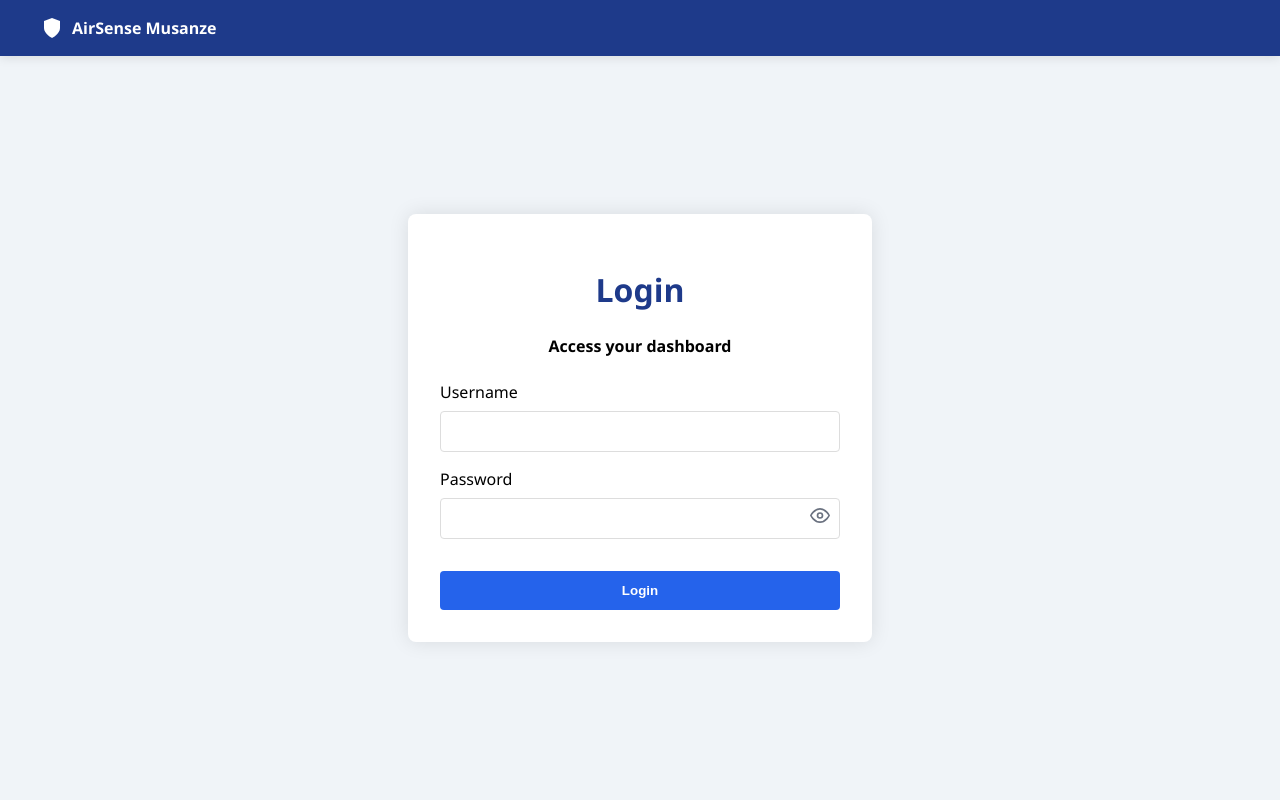
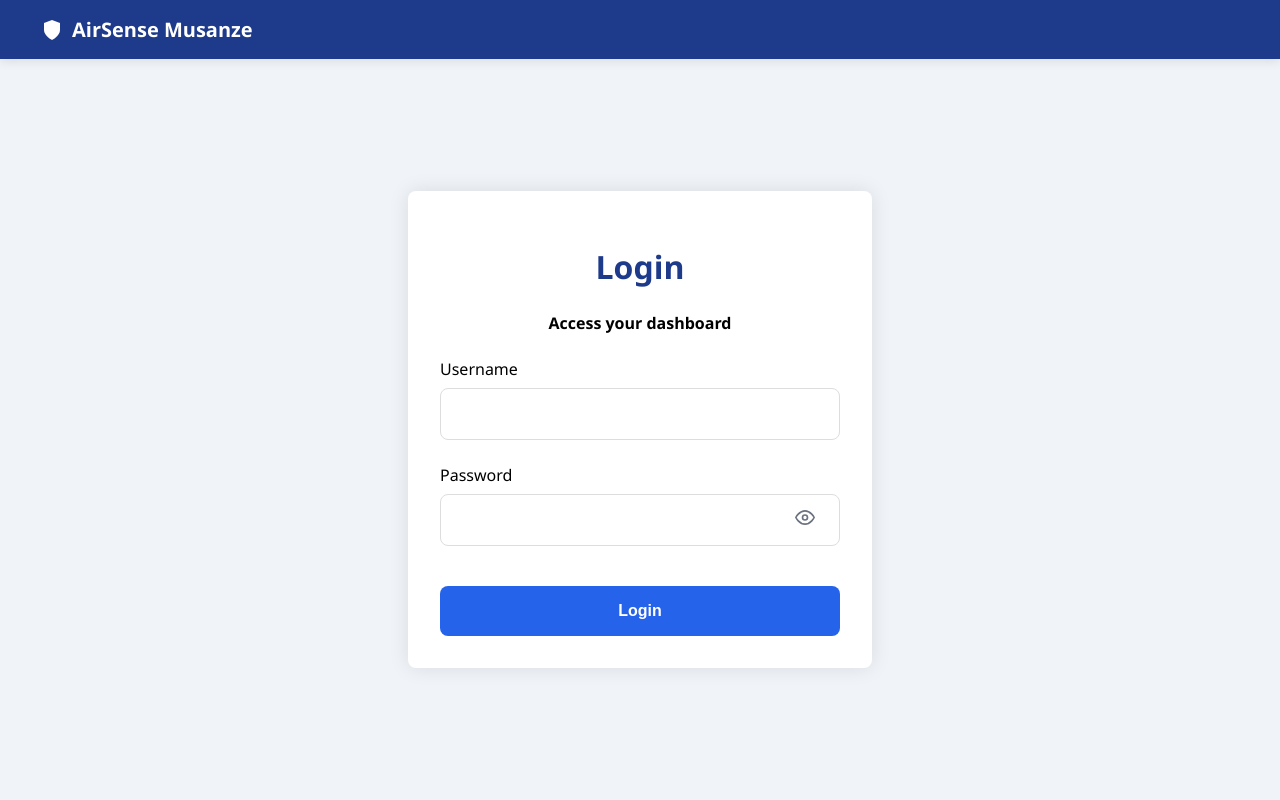
Before and after one commit to Elvis940/migisha-finalYearProject-airsensemusanze, a Django app: page /accounts/login/ in a window 1280 px wide. Run offline with Django 5.2, Linux system fonts and the light colour scheme.

Commit message:
Update login.html

```diff
--- a/templates/accounts/login.html
+++ b/templates/accounts/login.html
@@ -2,7 +2,7 @@
 <html lang="en">
 <head>
     <meta charset="UTF-8">
-    <meta name="viewport" content="width=device-width, initial-scale=1.0">
+    <meta name="viewport" content="width=device-width, initial-scale=1.0, maximum-scale=1.0, user-scalable=no">
     <title>Login - AirSense Musanze</title>
     <style>
         body {
@@ -12,6 +12,7 @@
             display: flex;
             flex-direction: column;
             min-height: 100vh;
+            -webkit-text-size-adjust: 100%;
         }
 
         header {
@@ -19,6 +20,9 @@
             color: white;
             padding: 1rem;
             box-shadow: 0 2px 10px rgba(0, 0, 0, 0.1);
+            position: sticky;
+            top: 0;
+            z-index: 100;
         }
 
         .header-container {
@@ -38,6 +42,7 @@
             font-weight: bold;
             text-decoration: none;
             color: white;
+            font-size: clamp(1rem, 4vw, 1.25rem);
         }
 
         .logo svg {
@@ -60,16 +65,18 @@
             box-shadow: 0 0 20px rgba(0, 0, 0, 0.1);
             width: 100%;
             max-width: 400px;
+            margin: 1rem;
         }
 
         h1 {
             text-align: center;
             color: #1e3a8a;
             margin-bottom: 1.5rem;
+            font-size: clamp(1.5rem, 5vw, 2rem);
         }
 
         .form-group {
-            margin-bottom: 1rem;
+            margin-bottom: 1.5rem;
             position: relative;
         }
 
@@ -77,14 +84,25 @@
             display: block;
             margin-bottom: 0.5rem;
             font-weight: 500;
+            font-size: 1rem;
         }
 
         .form-group input {
             width: 100%;
-            padding: 0.75rem;
+            padding: 1rem;
             border: 1px solid #ddd;
-            border-radius: 0.25rem;
+            border-radius: 0.5rem;
             box-sizing: border-box;
+            font-size: 1rem;
+            appearance: none;
+            -webkit-appearance: none;
+            min-height: 50px;
+        }
+
+        .form-group input:focus {
+            border-color: #2563eb;
+            outline: none;
+            box-shadow: 0 0 0 2px rgba(37, 99, 235, 0.2);
         }
 
         .password-container {
@@ -93,26 +111,36 @@
 
         .toggle-password {
             position: absolute;
-            right: 10px;
+            right: 15px;
             top: 50%;
             transform: translateY(-50%);
             cursor: pointer;
             color: #6b7280;
+            padding: 10px;
+            -webkit-tap-highlight-color: transparent;
+        }
+
+        .toggle-password svg {
+            width: 20px;
+            height: 20px;
         }
 
         .login-btn {
             width: 100%;
-            padding: 0.75rem;
+            padding: 1rem;
             background-color: #2563eb;
             color: white;
             border: none;
-            border-radius: 0.25rem;
+            border-radius: 0.5rem;
             font-weight: 600;
             cursor: pointer;
             margin-top: 1rem;
+            font-size: 1rem;
+            -webkit-tap-highlight-color: transparent;
+            transition: background-color 0.2s;
         }
 
-        .login-btn:hover {
+        .login-btn:hover, .login-btn:active {
             background-color: #1d4ed8;
         }
 
@@ -120,22 +148,44 @@
             color: #dc2626;
             margin-top: 1rem;
             text-align: center;
+            font-size: 0.9rem;
         }
+
         .par {
             text-align: center;
             color: #6b7280;
             margin-bottom: 1.5rem;
             font-weight: bold;
             color: black;
+            font-size: clamp(0.9rem, 3vw, 1rem);
         }
 
         @media (max-width: 480px) {
             .login-container {
                 padding: 1.5rem;
+                margin: 0.5rem;
+                border-radius: 0.75rem;
             }
 
             .header-container {
                 padding: 0.5rem;
+            }
+
+            body {
+                padding-bottom: env(safe-area-inset-bottom);
+            }
+
+            .form-group input {
+                padding: 0.9rem;
+            }
+        }
+
+        /* Prevent zoom on iOS < 10 */
+        @media screen and (-webkit-min-device-pixel-ratio:0) {
+            select,
+            textarea,
+            input {
+                font-size: 16px !important;
             }
         }
     </style>
@@ -167,14 +217,14 @@
                 {% csrf_token %}
                 <div class="form-group">
                     <label for="username">Username</label>
-                    <input type="text" id="username" name="username" required>
+                    <input type="text" id="username" name="username" required autocomplete="username">
                 </div>
 
                 <div class="form-group">
                     <label for="password">Password</label>
                     <div class="password-container">
-                        <input type="password" id="password" name="password" required>
-                        <span class="toggle-password" onclick="togglePasswordVisibility()">
+                        <input type="password" id="password" name="password" required autocomplete="current-password">
+                        <span class="toggle-password" onclick="togglePasswordVisibility()" role="button" tabindex="0">
                             <svg xmlns="http://www.w3.org/2000/svg" width="20" height="20" viewBox="0 0 24 24" fill="none" stroke="currentColor" stroke-width="2" stroke-linecap="round" stroke-linejoin="round">
                                 <path d="M1 12s4-8 11-8 11 8 11 8-4 8-11 8-11-8-11-8z"></path>
                                 <circle cx="12" cy="12" r="3"></circle>
@@ -201,6 +251,21 @@
                 eyeIcon.innerHTML = '<path d="M1 12s4-8 11-8 11 8 11 8-4 8-11 8-11-8-11-8z"></path><circle cx="12" cy="12" r="3"></circle>';
             }
         }
+
+        // Make the password toggle work on touch devices
+        document.querySelector('.toggle-password').addEventListener('touchstart', function(e) {
+            e.preventDefault();
+            togglePasswordVisibility();
+        });
+
+        // Scroll input into view when focused (helps with keyboard covering fields)
+        document.querySelectorAll('input').forEach(input => {
+            input.addEventListener('focus', function() {
+                setTimeout(() => {
+                    this.scrollIntoView({ behavior: 'smooth', block: 'center' });
+                }, 300);
+            });
+        });
     </script>
 </body>
 </html>
```
